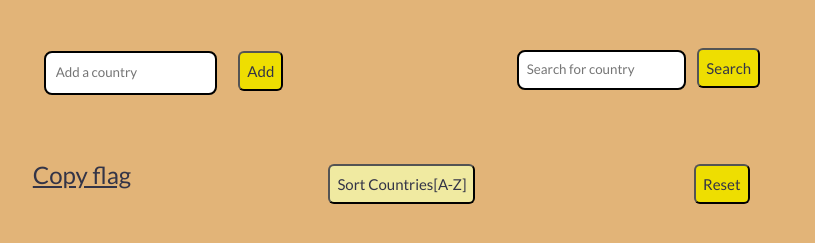
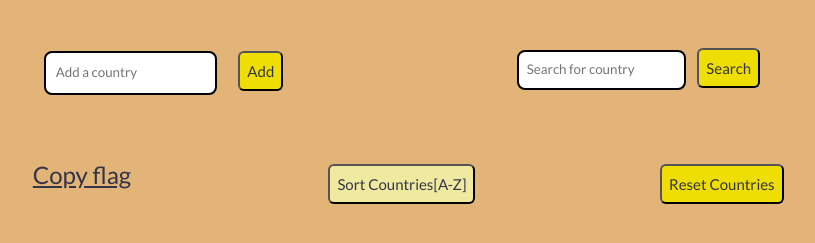
Before and after one commit to siweh/country-flags-list, a plain HTML site: page index.html in a window 1280 px wide. Shown: the part 279-522 px from the top of the page, without its empty margins (238-1053 px from the left). Drawn offline with nearby package versions, Linux system fonts and the light colour scheme.

Commit message:
Reset button

```diff
--- a/index.html
+++ b/index.html
@@ -59,7 +59,7 @@
           </button>
         </div>
         <div style="text-align: center" class="col-4">
-          <button type="button" class="resetCountries">Reset</button>
+          <button type="button" class="resetCountries">Reset Countries</button>
         </div>
       </div>
       <br />
```
